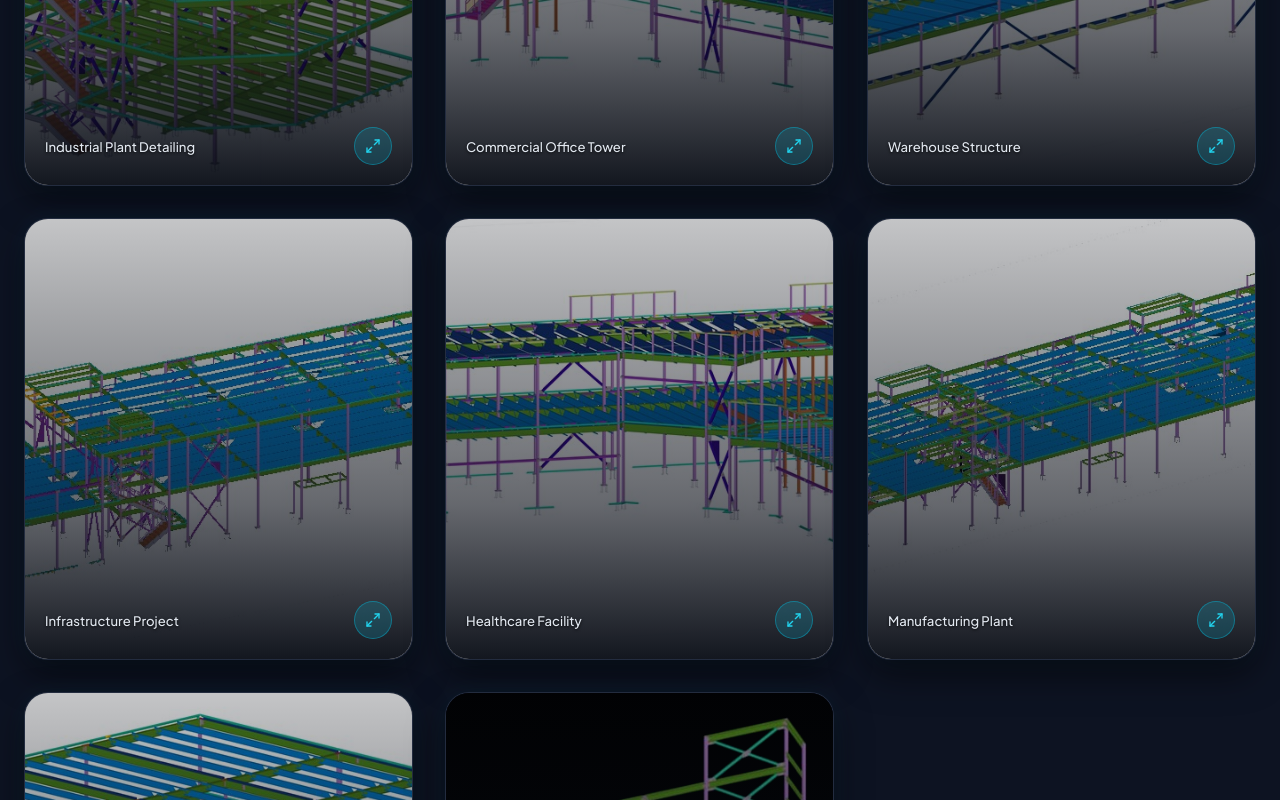
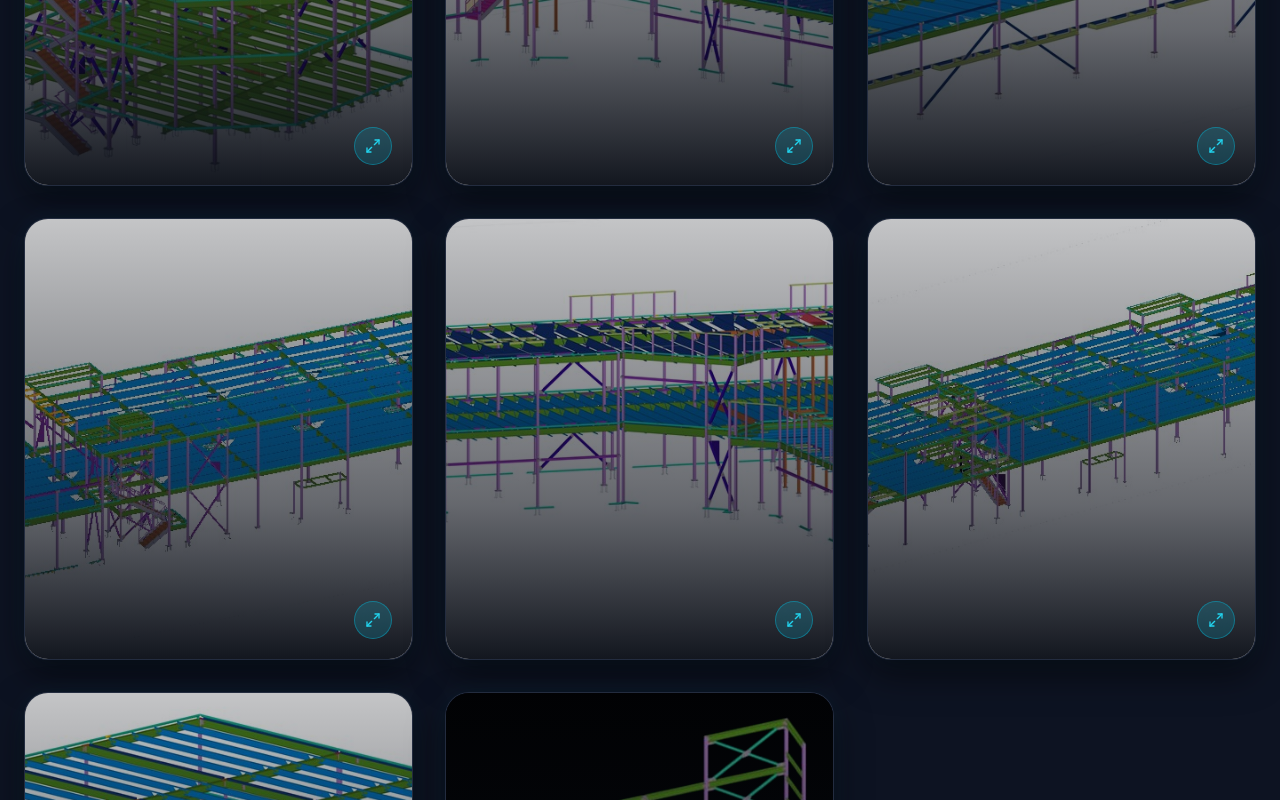
Before and after one commit to LgTechGlobal/DKSONASSOCIATES.COM, a React (Vite) app: page /projects in a window 1280 px wide. Shown: the part 1420-2220 px from the top of the page. Built offline with nearby package versions, Linux system fonts and the light colour scheme.

Commit message:
new changes

```diff
--- a/src/pages/ProjectsPage.jsx
+++ b/src/pages/ProjectsPage.jsx
@@ -258,7 +258,7 @@ export default function ProjectsPage() {
                     <div className="service-dual-img-inner">
                       <img
                         src={project.image}
-                        alt={project.title}
+                        // alt={project.title}
                         loading="lazy"
                         decoding="async"
                         className="service-dual-img"
@@ -266,12 +266,12 @@ export default function ProjectsPage() {
                       <div className="service-dual-img-overlay" />
                       <div className="service-dual-img-footer" style={{ justifyContent: 'space-between', alignItems: 'center' }}>
                         <span style={{ fontSize: '0.82rem', color: '#e2e8f0', fontWeight: 500, textShadow: '0 1px 3px rgba(0,0,0,0.8)' }}>
-                          {project.title}
+                          {/* {project.title} */}
                         </span>
                         <button
                           className="service-dual-expand-btn"
                           title="Inspect full visual"
-                          onClick={() => setPreviewImage({ url: project.image, title: project.title })}
+                          onClick={() => setPreviewImage({ url: project.image })}
                         >
                           <Maximize2 size={16} />
                         </button>
```
